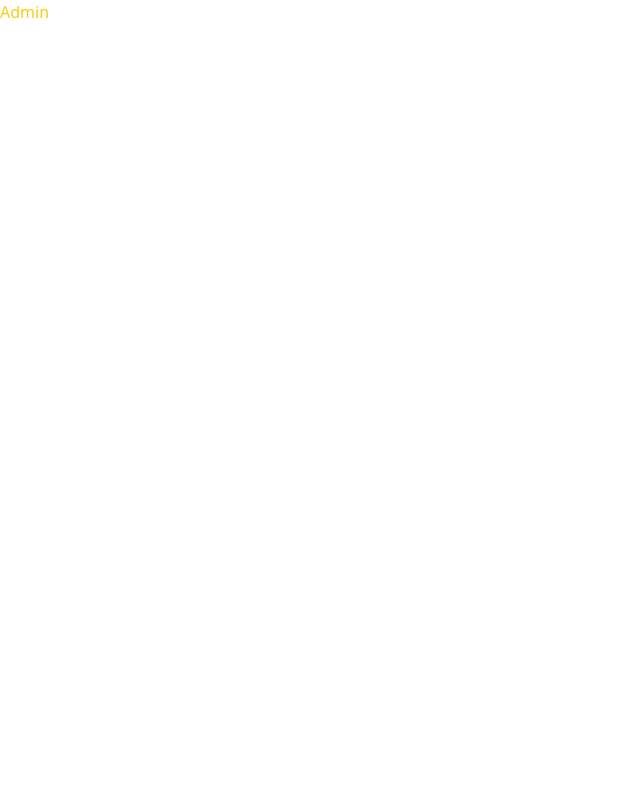
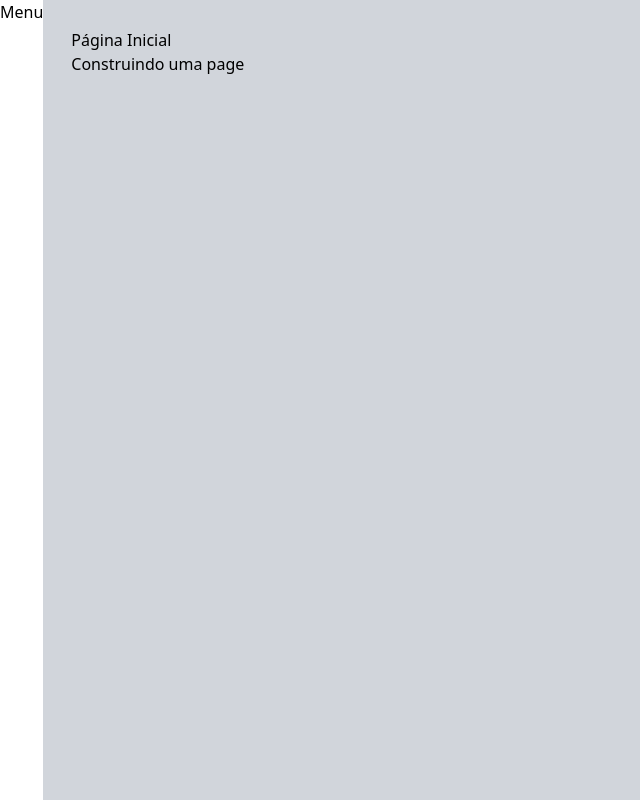
Before and after one commit to Iagohcc/adminTemplate, a Next.js app in the folder admin-template/: page / in a window 1280 px wide. Shown: the whole page, without its empty margins (0-640 px from the left). Built offline with nearby package versions, Linux system fonts and the light colour scheme.

Commit message:
Aplicando tailwind

```diff
--- a/admin-template/src/components/template/Layout.tsx
+++ b/admin-template/src/components/template/Layout.tsx
@@ -10,12 +10,15 @@ interface LayoutProps {
 
 export default function Layout(props: LayoutProps) {
     return (
-        <div>
+        <div className='flex h-screen w-screen'>
             <MenuLateral />
-            <Cabecalho titulo={props.titulo} subtitulo={props.subtitulo} />
-            <Conteudo>
-                {props.children}
-            </Conteudo>
+            <div className='flex flex-col p-7 bg-gray-300 w-full'>
+                <Cabecalho titulo={props.titulo} subtitulo={props.subtitulo} />
+                <Conteudo>
+                    {props.children}
+                </Conteudo>
+            </div>
+
         </div>
     )
 }
--- a/admin-template/src/pages/index.tsx
+++ b/admin-template/src/pages/index.tsx
@@ -1,12 +1,10 @@
-import Head from 'next/head'
-import Image from 'next/image'
-import { Inter } from 'next/font/google'
-import styles from '@/styles/Home.module.css'
-
-const inter = Inter({ subsets: ['latin'] })
+import Layout from "@/components/template/Layout";
 
 export default function Home() {
   return (
-    <div className='text-yellow-400'>Admin</div>
+    <div>
+      <Layout titulo="Página Inicial" subtitulo="Construindo uma page">
+      </Layout>
+    </div>
   )
 }
```
